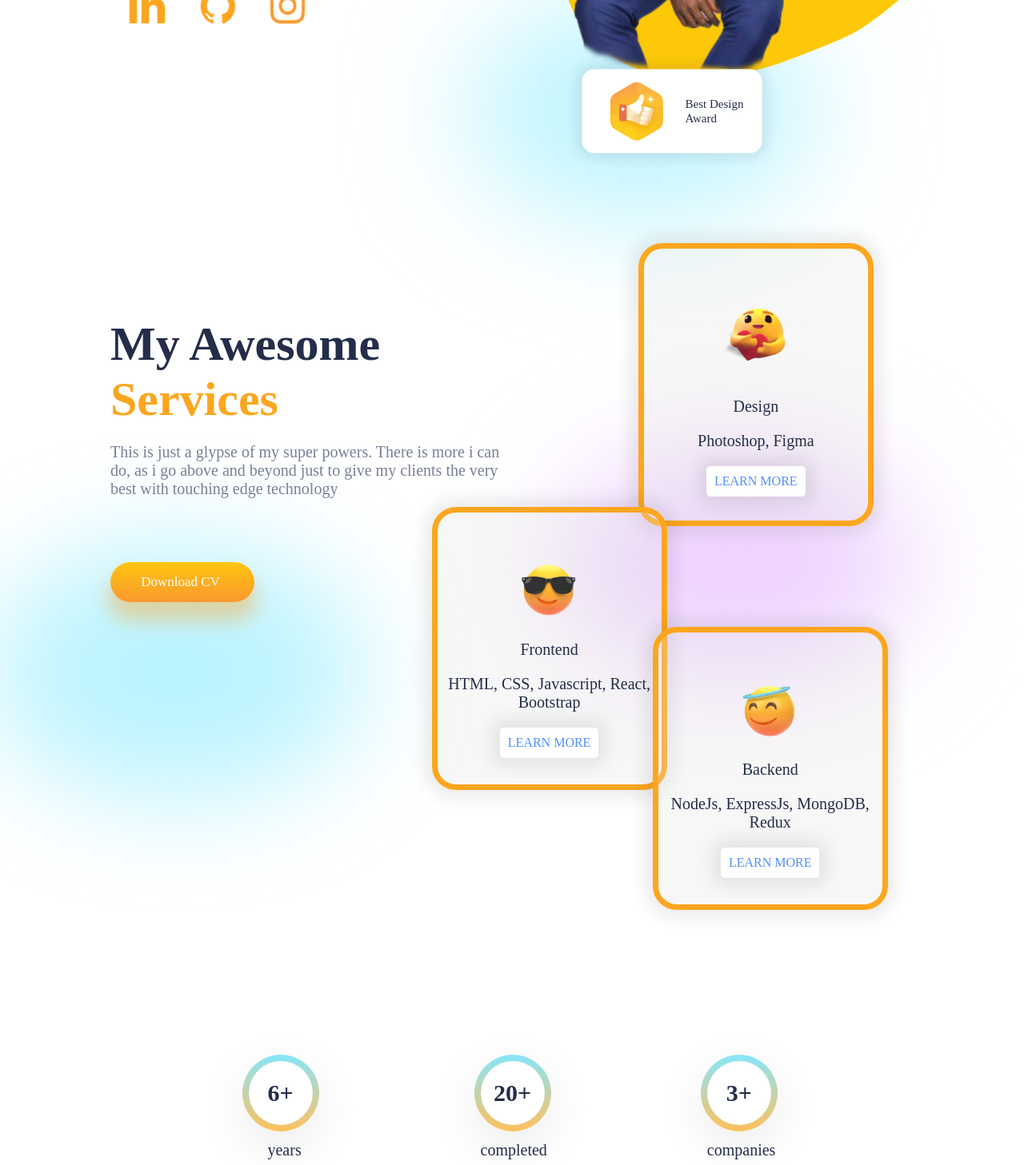
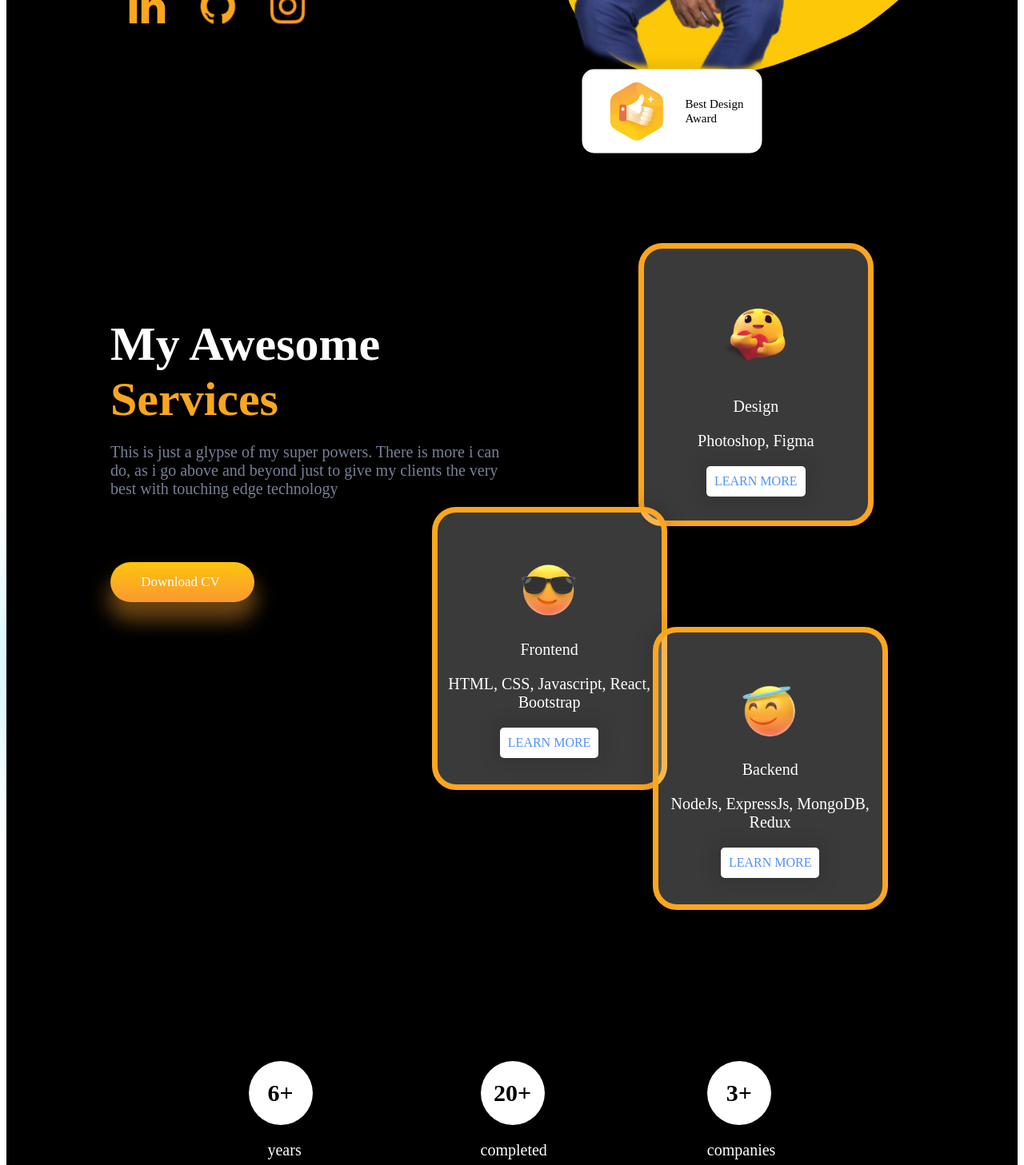
Before and after one commit to Jimohax/Sleek-Portfolio, a React (Create React App) app: page / in a window 1280 px wide. Shown: the part 580-2037 px from the top of the page at 80% size. Built offline with nearby package versions, Linux system fonts and the light colour scheme; a web font is replaced by a local one.

Commit message:
added framer-motion

```diff
--- a/package.json
+++ b/package.json
@@ -9,6 +9,7 @@
     "@testing-library/react": "^12.0.0",
     "@testing-library/user-event": "^13.2.1",
     "emailjs": "^4.0.1",
+    "framer-motion": "^10.0.1",
     "react": "^17.0.2",
     "react-dom": "^17.0.2",
     "react-scripts": "5.0.0",
--- a/src/Components/Contact/Contact.jsx
+++ b/src/Components/Contact/Contact.jsx
@@ -2,8 +2,13 @@ import React, { useState } from "react";
 import "./Contact.css";
 import { useRef } from "react";
 import emailjs from "@emailjs/browser";
+import { ThemeContext } from "../../Context";
+import { useContext } from "react"
 
 const Contact = () => {
+	const theme = useContext(ThemeContext);
+	const darkMode = theme.state.darkMode;
+
 	const form = useRef();
 	const [done, setDone] = useState(false);
 
@@ -33,7 +38,7 @@ const Contact = () => {
 		<div className="contact">
 			<div className="Sec2-left c-left">
 				<div className="Sec2Title">
-					<span>Get in touch</span>
+					<span style={{color: darkMode? 'white': ''}}>Get in touch</span>
 					<span>Contact me</span>
 				</div>
 			</div>
--- a/src/Components/Experiences/Experiences.jsx
+++ b/src/Components/Experiences/Experiences.jsx
@@ -1,25 +1,31 @@
 import React from 'react'
 import './Experiences.css'
 
+import { ThemeContext } from "../../Context";
+import { useContext } from "react"
+
 const Experience = () => {
+    const theme = useContext(ThemeContext);
+	const darkMode = theme.state.darkMode;
+
   return (
-    <div className="experiences">
+    <div className="experiences" >
         <div className="e-content">
-            <div className="e-circle">6+</div>
+            <div className="e-circle" style={{color: darkMode? 'black': ''}} >6+</div>
             <div className="e-label">
                 <span>years</span>
                 <span>Experience</span>
             </div>
         </div>
         <div className="e-content">
-            <div className="e-circle">20+</div>
+            <div className="e-circle" style={{color: darkMode? 'black': ''}}>20+</div>
             <div className="e-label">
                 <span>completed</span>
                 <span>Projects</span>
             </div>
         </div>
         <div className="e-content">
-            <div className="e-circle">3+</div>
+            <div className="e-circle" style={{color: darkMode? 'black': ''}}>3+</div>
             <div className="e-label">
                 <span>companies</span>
                 <span>Work</span>
--- a/src/Components/IFloat/IFloat.jsx
+++ b/src/Components/IFloat/IFloat.jsx
@@ -1,13 +1,18 @@
 import React from 'react'
 import './IFloat.css'
 
+import { ThemeContext } from "../../Context";
+import { useContext } from "react"
+
 const IFloat = ({crown, thumbup, tag1, tag2}) => {
+  const theme = useContext(ThemeContext);
+	const darkMode = theme.state.darkMode;
   return (
     <div className="i-float">
 
               <div className="right">
                 <img src={crown} alt="" />
-                <span>{tag1} <br /> {tag2}</span>
+                <span style={darkMode? {color : 'black'}: {color: "black"}} >{tag1} <br /> {tag2}</span>
 
               </div>
               <div className="lef"></div>
--- a/src/Components/Intro/Intro.jsx
+++ b/src/Components/Intro/Intro.jsx
@@ -11,12 +11,20 @@ import Crown from "../../img/crown.png";
 import glassesimoji from "../../img/glassesimoji.png";
 import IFloat from "../IFloat/IFloat";
 
+import { ThemeContext } from "../../Context";
+import { useContext } from "react";
+import {motion} from 'framer-motion'
+
+
 const Intro = () => {
+	const theme = useContext(ThemeContext);
+	const darkMode = theme.state.darkMode;
+
 	return (
 		<div className="Intro">
 			<div className="i-left">
 				<div className="i-name">
-					<span>Hi! I Am</span>
+					<span style={darkMode ? {color: 'white'}:{color: 'var(--black)'} }>Hi! I Am</span>
 					<span>Jamie Ohakwe</span>
 					<span>
 						Full Stack Developer with an incredible level of
--- a/src/Components/Portfolio/Portfolio.jsx
+++ b/src/Components/Portfolio/Portfolio.jsx
@@ -6,10 +6,15 @@ import Ecommerce from '../../img/ecommerce.png'
 import HOC from '../../img/hoc.png'
 import MusicApp from '../../img/musicapp.png'
 import 'swiper/css'
+import { ThemeContext } from "../../Context";
+import { useContext } from "react"
 
 const Portfolio = () => {
+    const theme = useContext(ThemeContext);
+	const darkMode = theme.state.darkMode;
+
 	return <div className="portfolio">
-        <span>Recent Projects</span>
+        <span style={{color: darkMode? 'white': ''}}>Recent Projects</span>
         <span>Portfolio</span>
 
         {/* Slider */}
--- a/src/Components/Services/Services.jsx
+++ b/src/Components/Services/Services.jsx
@@ -6,12 +6,19 @@ import humble from '../../img/humble.png'
 import heart from '../../img/heartemoji.png'
 import cv from './cv.pdf'
 
+import { ThemeContext } from "../../Context";
+import { useContext } from "react"
+
 const Services = () => {
+
+  const theme = useContext(ThemeContext);
+	const darkMode = theme.state.darkMode;
+
   return (
     <div className="Section2">
         <div className="Sec2-left">
               <div className="Sec2Title">
-                  <span>My Awesome</span>
+                  <span style={darkMode? {color: 'white'}:{color: 'var(--black)'}}>My Awesome</span>
                   <span>Services</span>
                   <span>This is just a glypse of my super powers. There is more i can do, as i go above and beyond just to  give my clients the very best with touching edge technology</span>
               </div>
--- a/src/Components/Testimonials/Testimonials.jsx
+++ b/src/Components/Testimonials/Testimonials.jsx
@@ -10,8 +10,13 @@ import profile4 from "../../img/profile4.jpg";
 import profile5 from "../../img/profile5.jpg";
 import profile6 from "../../img/profile6.jpg";
 import { Pagination } from "swiper";
+import { ThemeContext } from "../../Context";
+import { useContext } from "react"
 
 const Testimonials = () => {
+	const theme = useContext(ThemeContext);
+	const darkMode = theme.state.darkMode;
+
 	const clients = [
 		{
 			image:  profile1,
@@ -48,7 +53,7 @@ const Testimonials = () => {
 	return (
 		<div className="testimonials">
 			<div className="heading">
-				<span>Clients always get </span>
+				<span style={{color: darkMode? 'white': ''}}>Clients always get </span>
 				<span>Exceptional work </span>
 				<span>from me...</span>
 			</div>
--- a/src/Components/Works/Works.jsx
+++ b/src/Components/Works/Works.jsx
@@ -6,12 +6,18 @@ import upwork from '../../img/Upwork.png'
 import amazon from '../../img/amazon.png'
 import facebook from '../../img/Facebook.png'
 
+import { ThemeContext } from "../../Context";
+import { useContext } from "react"
+
 const Works = () => {
+    const theme = useContext(ThemeContext);
+	const darkMode = theme.state.darkMode;
+
   return (
     <div className="works">
          <div className="Sec2-left awesome">
               <div className="Sec2Title">
-                  <span>Works for all these</span>
+                  <span style={{color: darkMode? 'white': ''}}>Works for all these</span>
                   <span>Brands & Client</span>
                   <span>This is just a glypse of my super powers.
                     <br />
--- a/src/Context.js
+++ b/src/Context.js
@@ -2,7 +2,7 @@ import { createContext, useReducer } from "react";
 
 export const ThemeContext = createContext();
 
-const initialState = { darkMode: false };
+const initialState = { darkMode: true };
 
 const ThemeReducer = (state, action) => {
 	switch (action.type) {
```
Also changed, not shown: 1 other file (tests, documents, lock files or other folders).
